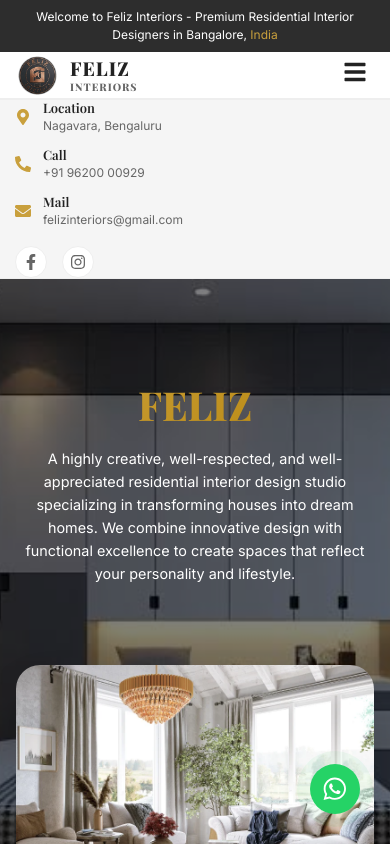
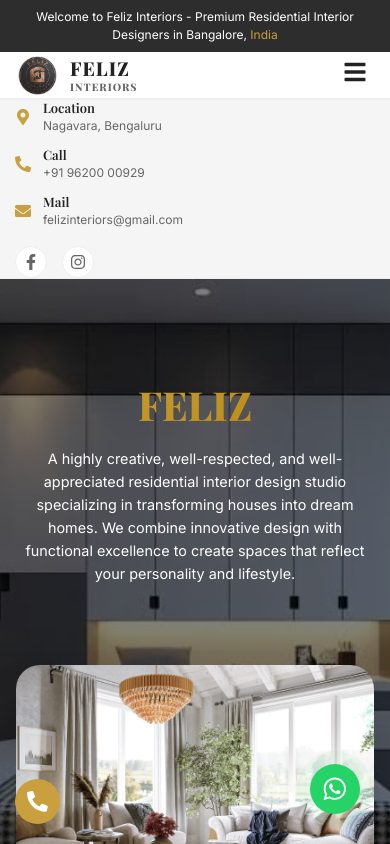
Before and after one commit to JANAC77/feliz_ecommerce, a React (Vite) app: page / in a window 390 px wide. Shown: the top 844 px of the page. Built offline with nearby package versions, Linux system fonts and the light colour scheme.

Commit message:
call button added

```diff
--- /dev/null
+++ b/src/components/home/CallFloat.css
@@ -0,0 +1,204 @@
+.call-float {
+  position: fixed;
+  bottom: 30px;
+  left: 30px;  /* Change from right to left */
+  z-index: 1000;
+}
+
+.call-button {
+  width: 60px;
+  height: 60px;
+  background: #C9A03D;
+  border-radius: 50%;
+  display: flex;
+  align-items: center;
+  justify-content: center;
+  font-size: 1.8rem;
+  color: white;
+  cursor: pointer;
+  box-shadow: 0 4px 12px rgba(201, 160, 61, 0.3);
+  transition: all 0.3s ease;
+  border: none;
+  animation: callPulse 2s infinite;
+}
+
+.call-button:hover {
+  transform: scale(1.1);
+  background: #B8860B;
+}
+
+@keyframes callPulse {
+  0% {
+    box-shadow: 0 0 0 0 rgba(201, 160, 61, 0.4);
+  }
+  70% {
+    box-shadow: 0 0 0 15px rgba(201, 160, 61, 0);
+  }
+  100% {
+    box-shadow: 0 0 0 0 rgba(201, 160, 61, 0);
+  }
+}
+
+/* Call Chat Popup - Positioned on Left Side */
+.call-chat {
+  position: fixed;
+  bottom: 100px;
+  left: 30px;  /* Change from right to left */
+  width: 320px;
+  background: white;
+  border-radius: 16px;
+  box-shadow: 0 10px 30px rgba(0, 0, 0, 0.15);
+  overflow: hidden;
+  animation: slideUp 0.3s ease;
+}
+
+@keyframes slideUp {
+  from {
+    opacity: 0;
+    transform: translateY(20px);
+  }
+  to {
+    opacity: 1;
+    transform: translateY(0);
+  }
+}
+
+/* Call Chat Header - Gold Theme */
+.call-chat-header {
+  background: #C9A03D;
+  color: white;
+  padding: 15px;
+  display: flex;
+  justify-content: space-between;
+  align-items: center;
+}
+
+.call-chat-header-info {
+  display: flex;
+  align-items: center;
+  gap: 10px;
+}
+
+.call-chat-header-info .call-icon {
+  font-size: 1.5rem;
+}
+
+.call-chat-header-info strong {
+  font-size: 1rem;
+  display: block;
+}
+
+.call-chat-header-info p {
+  font-size: 0.7rem;
+  opacity: 0.9;
+  margin: 0;
+}
+
+.close-call-chat {
+  background: none;
+  border: none;
+  color: white;
+  font-size: 1.2rem;
+  cursor: pointer;
+}
+
+/* Call Chat Body */
+.call-chat-body {
+  padding: 20px;
+  background: #FEFAF2;
+}
+
+.call-message {
+  background: white;
+  padding: 12px 15px;
+  border-radius: 15px;
+  margin-bottom: 15px;
+  position: relative;
+  border: 1px solid #F0EAE0;
+}
+
+/* Arrow pointing left */
+.call-message::before {
+  content: '';
+  position: absolute;
+  left: -8px;
+  top: 10px;
+  width: 0;
+  height: 0;
+  border: 8px solid transparent;
+  border-right-color: white;
+  border-left: 0;
+}
+
+.call-message p {
+  font-size: 0.9rem;
+  color: #2C2C2C;
+  margin: 0;
+  line-height: 1.5;
+}
+
+.call-yes-btn {
+  background: #C9A03D;
+  color: white;
+  border: none;
+  padding: 12px 20px;
+  border-radius: 50px;
+  font-weight: 600;
+  cursor: pointer;
+  width: 100%;
+  transition: all 0.3s ease;
+  font-size: 0.9rem;
+}
+
+.call-yes-btn:hover {
+  background: #B8860B;
+  transform: translateY(-2px);
+}
+
+/* Mobile Responsive */
+@media (max-width: 768px) {
+  .call-float {
+    bottom: 20px;
+    left: 20px;  /* Left side on mobile */
+  }
+
+  .call-button {
+    width: 50px;
+    height: 50px;
+    font-size: 1.5rem;
+  }
+
+  .call-chat {
+    width: 280px;
+    left: 20px;  /* Left side on mobile */
+    bottom: 80px;
+  }
+}
+
+@media (max-width: 640px) {
+  .call-float {
+    bottom: 20px;
+    left: 15px;
+  }
+
+  .call-button {
+    width: 45px;
+    height: 45px;
+    font-size: 1.3rem;
+  }
+
+  .call-chat {
+    width: 260px;
+    left: 15px;
+    bottom: 75px;
+  }
+
+  .call-yes-btn {
+    padding: 10px 16px;
+    font-size: 0.8rem;
+  }
+
+  .call-message p {
+    font-size: 0.8rem;
+  }
+}
--- /dev/null
+++ b/src/components/home/CallFloat.jsx
@@ -0,0 +1,48 @@
+import React, { useState } from 'react'
+import { FaPhoneAlt, FaTimes } from 'react-icons/fa'
+import './CallFloat.css'
+
+const CallFloat = () => {
+  const [isOpen, setIsOpen] = useState(false)
+
+  const handleCall = () => {
+    window.location.href = 'tel:+919620000929'
+  }
+
+  return (
+    <div className="call-float">
+      {!isOpen && (
+        <button className="call-button" onClick={() => setIsOpen(true)}>
+          <FaPhoneAlt />
+        </button>
+      )}
+
+      {isOpen && (
+        <div className="call-chat">
+          <div className="call-chat-header">
+            <div className="call-chat-header-info">
+              <FaPhoneAlt className="call-icon" />
+              <div>
+                <strong>Feliz Interiors</strong>
+                <p>Call us for free consultation</p>
+              </div>
+            </div>
+            <button className="close-call-chat" onClick={() => setIsOpen(false)}>
+              <FaTimes />
+            </button>
+          </div>
+          <div className="call-chat-body">
+            <div className="call-message">
+              <p>Need help with your home interiors? Call us now for a free consultation!</p>
+            </div>
+            <button className="call-yes-btn" onClick={handleCall}>
+              Call Now → +91 96200 00929
+            </button>
+          </div>
+        </div>
+      )}
+    </div>
+  )
+}
+
+export default CallFloat
--- a/src/components/layout/Layout.jsx
+++ b/src/components/layout/Layout.jsx
@@ -3,6 +3,7 @@ import { Outlet } from 'react-router-dom'
 import Header from './Header'
 import Footer from './Footer'
 import WhatsAppFloat from '../home/WhatsAppFloat'
+import CallFloat from '../home/CallFloat'
 
 
 const Layout = () => {
@@ -14,6 +15,7 @@ const Layout = () => {
       </main>
       <Footer />
       <WhatsAppFloat />
+      <CallFloat />
     </>
   )
 }
```
